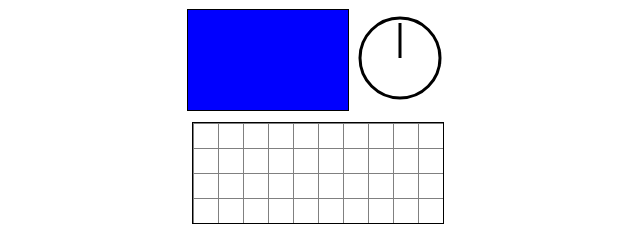
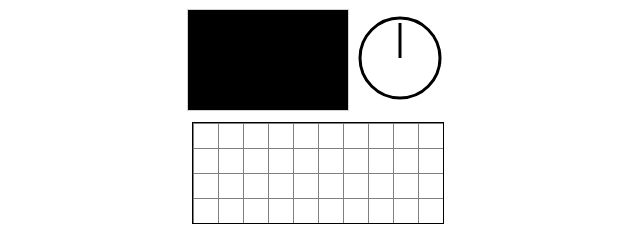
Before and after one commit to RobinWeitzel/NumbersGame, a plain HTML site: page index.html in a window 1280 px wide. Shown: the top 232 px of the page, without its empty margins (322-962 px from the left). Drawn offline with Linux system fonts and the light colour scheme.

Commit message:
Changed target color

```diff
--- a/main.css
+++ b/main.css
@@ -5,10 +5,10 @@
 }
 
 #target {
-    background-color: blue;
-    border: 1px solid black;
+    background-color: black;
+    border: 1px solid lightgray;
 
-    color: white;
+    color: lightgreen;
     font-family: 'Roboto', sans-serif;
     font-size: 90px;
     letter-spacing: -1px;
```
